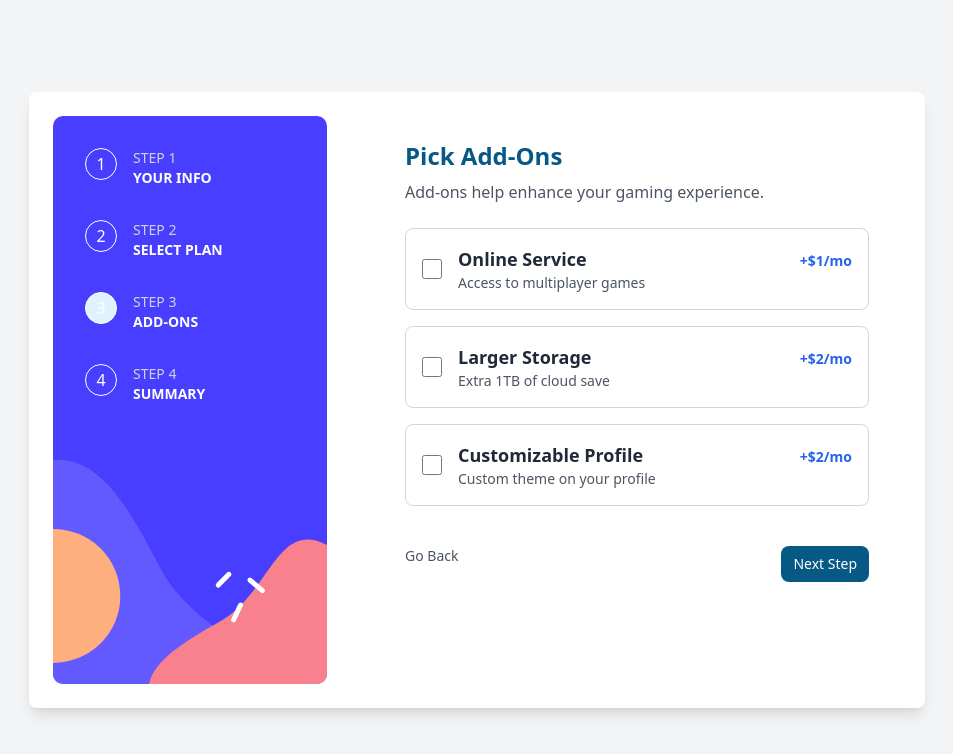
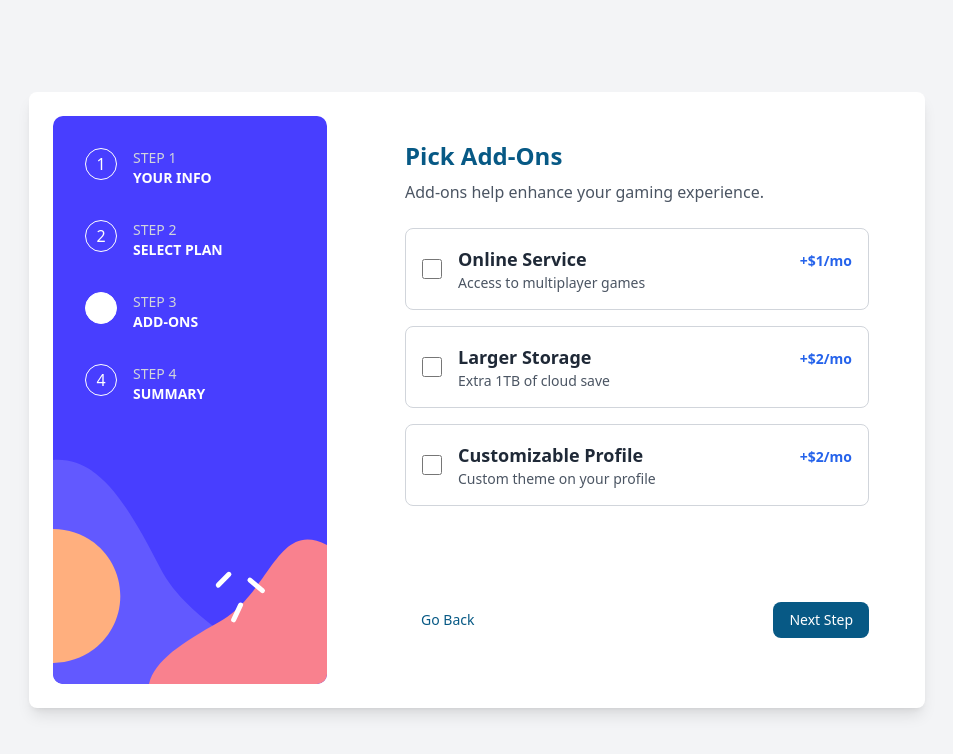
Before and after one commit to adeoyetunmise/Clan_Jobs_Assessment, a React (Vite) app: page /pick-addons in a window 1280 px wide. Shown: the top 754 px of the page, without its empty margins (163-1116 px from the left). Built offline with nearby package versions, Linux system fonts and the light colour scheme.

Commit message:
Updates on the Go Back button

```diff
--- a/src/components/PickAddOn.jsx
+++ b/src/components/PickAddOn.jsx
@@ -6,6 +6,10 @@ const PickAddOn = () => {
   const navigate = useNavigate();
   const { updateSelection } = useUserSelection();
   const [selectedAddOns, setSelectedAddOns] = useState([]);
+
+  const handleGoBack = () => {
+    navigate("/select-card");
+  };
 
   const handleToggleAddOn = (addOn) => {
     setSelectedAddOns((prev) => {
@@ -110,7 +114,7 @@ const PickAddOn = () => {
                 >
                   <button
                     className={`w-8 h-8 flex items-center justify-center border border-white text-white rounded-full hover:bg-blue-300 hover:text-black ${
-                      step === 3 ? "bg-sky-100 text-black" : ""
+                      step === 3 ? "bg-white text-black" : ""
                     }`}
                   >
                     {step}
@@ -176,14 +180,18 @@ const PickAddOn = () => {
           </div>
 
           {/* Navigation Buttons */}
-          <div className="flex flex-row mt-10">
-            <Link to="/select-card" className="text-sm text-gray-600">
+          <div className="flex justify-between mt-24 relative z-10">
+            <button
+              type="button"
+              onClick={handleGoBack}
+              className="text-sm py-2 px-4 text-sky-800 font-medium rounded-lg    focus:text-blue-500"
+            >
               Go Back
-            </Link>
+            </button>
             <button
               type="button"
               onClick={handleNextStep}
-              className="text-sm py-2 px-3 bg-sky-800 text-white font-medium rounded-lg hover:bg-sky-800 focus:outline-none focus:ring-2 focus:ring-blue-300 ml-auto"
+              className="text-sm py-2 px-4 bg-sky-800 text-white font-medium rounded-lg hover:bg-sky-700 focus:outline-none focus:ring-2 focus:ring-blue-300"
             >
               Next Step
             </button>
--- a/src/components/SelectCardForm.jsx
+++ b/src/components/SelectCardForm.jsx
@@ -9,7 +9,9 @@ const SelectCardForm = () => {
   const [isYearly, setIsYearly] = useState(false);
   const [selectedPlan, setSelectedPlan] = useState(null);
 
-
+  const handleGoBack = () => {
+    navigate("/");
+  };
   const steps = [
     { step: 1, label: "YOUR INFO", path: "/" },
     { step: 2, label: "SELECT PLAN", path: "/select-card" },
@@ -27,6 +29,8 @@ const SelectCardForm = () => {
   const handlePlanSelect = (plan) => {
     setSelectedPlan(plan);
   };
+
+
 
   const handleNextStep = () => {
     if (!selectedPlan) {
@@ -191,18 +195,25 @@ const SelectCardForm = () => {
           </div>
 
           {/* Navigation Buttons */}
-          <div className="flex flex-row mt-10">
-            <Link to="/" className="text-sm text-gray-600">
+          <div className="flex justify-between mt-24 relative z-10">
+  <button
+    type="button"
+    onClick={handleGoBack}
+    className="text-sm py-2 px-4 text-sky-800 font-medium rounded-lg    focus:text-blue-500"
+  >
     Go Back
-            </Link>
+  </button>
   <button
     type="button"
     onClick={handleNextStep}
-              className="text-sm py-2 px-3 bg-sky-800 float-right text-white font-medium rounded-lg hover:bg-sky-800 focus:outline-none focus:ring-2 focus:ring-blue-300 ml-auto"
+    className="text-sm py-2 px-4 bg-sky-800 text-white font-medium rounded-lg hover:bg-sky-700 focus:outline-none focus:ring-2 focus:ring-blue-300"
   >
     Next Step
   </button>
 </div>
+
+
+
         </div>
       </div>
     </div>
```
Lines whose indentation alone changed are shown as unchanged.
